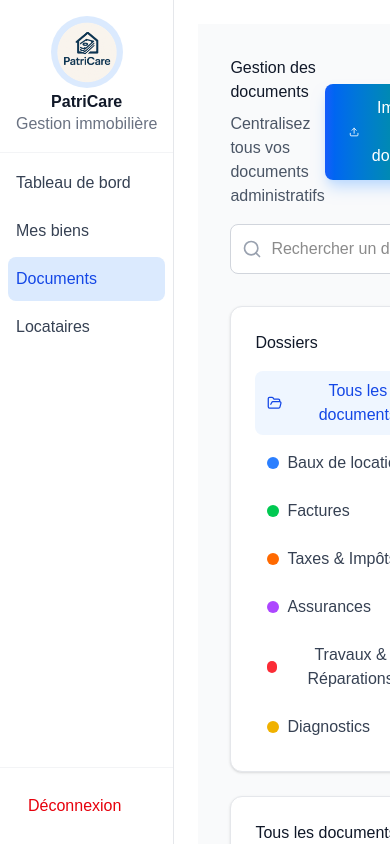
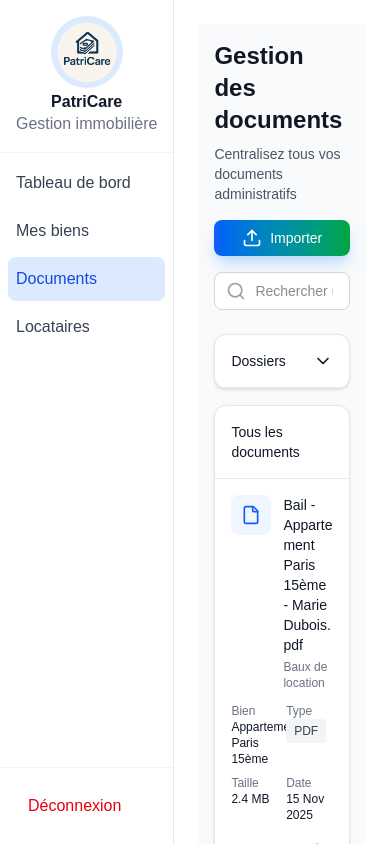
Before and after one commit to P3psHy/patricare, a Next.js app in the folder patricare-front/: page /documents in a window 390 px wide. Built offline with nearby package versions, Linux system fonts and the light colour scheme.

Commit message:
responsive

```diff
--- a/patricare-front/app/documents/page.tsx
+++ b/patricare-front/app/documents/page.tsx
@@ -10,6 +10,7 @@ import {
   Trash2,
   FolderOpen,
   File,
+  ChevronDown,
 } from "lucide-react";
 
 import { useRouter } from "next/navigation";
@@ -18,6 +19,7 @@ export default function DocumentsPage() {
   const router = useRouter();
   const [searchTerm, setSearchTerm] = useState("");
   const [selectedFolder, setSelectedFolder] = useState<string | null>(null);
+  const [showFolders, setShowFolders] = useState(false);
 
   // Modal importer document
   const [showImportModal, setShowImportModal] = useState(false);
@@ -123,24 +125,30 @@ export default function DocumentsPage() {
       doc.folder.toLowerCase().includes(searchTerm.toLowerCase())
   );
 
+  const selectedFolderName = selectedFolder
+    ? folders.find((f) => f.id === selectedFolder)?.name
+    : "Tous les documents";
+
   return (
     <div className="flex">
-
-      <main className="flex-1 p-8 bg-gray-50">
-        <div className="mb-8">
-          <div className="flex items-center justify-between mb-4">
+      <main className="flex-1 p-4 md:p-8 bg-gray-50 min-h-screen">
+        <div className="mb-6 md:mb-8">
+          <div className="flex flex-col sm:flex-row items-start sm:items-center justify-between gap-4 mb-4">
             <div>
-              <h1 className="text-gray-900 mb-2">Gestion des documents</h1>
-              <p className="text-gray-600">
+              <h1 className="text-2xl md:text-3xl font-semibold text-gray-900 mb-2">
+                Gestion des documents
+              </h1>
+              <p className="text-sm md:text-base text-gray-600">
                 Centralisez tous vos documents administratifs
               </p>
             </div>
             <button
               onClick={() => setShowImportModal(true)}
-              className="flex items-center gap-2 bg-gradient-to-r from-blue-600 to-green-600 text-white px-6 py-3 rounded-lg hover:from-blue-700 hover:to-green-700 transition shadow-lg shadow-blue-200"
+              className="w-full sm:w-auto flex items-center justify-center gap-2 bg-gradient-to-r from-blue-600 to-green-600 text-white px-4 md:px-6 py-2 md:py-3 rounded-lg hover:from-blue-700 hover:to-green-700 transition shadow-lg shadow-blue-200 text-sm md:text-base"
             >
               <Upload className="w-5 h-5" />
-              Importer un document
+              <span className="hidden sm:inline">Importer un document</span>
+              <span className="sm:hidden">Importer</span>
             </button>
           </div>
           <div className="relative">
@@ -150,19 +158,46 @@ export default function DocumentsPage() {
               value={searchTerm}
               onChange={(e) => setSearchTerm(e.target.value)}
               placeholder="Rechercher un document..."
-              className="w-full pl-10 pr-4 py-3 bg-white border border-gray-300 rounded-lg focus:ring-2 focus:ring-blue-500 focus:border-transparent outline-none"
+              className="w-full pl-10 pr-4 py-2 md:py-3 bg-white border border-gray-300 rounded-lg focus:ring-2 focus:ring-blue-500 focus:border-transparent outline-none text-sm md:text-base"
             />
           </div>
         </div>
 
-        <div className="grid grid-cols-1 lg:grid-cols-4 gap-6">
+        <div className="grid grid-cols-1 lg:grid-cols-4 gap-4 md:gap-6">
+          {/* Sidebar - Dossiers */}
           <div className="lg:col-span-1">
-            <div className="bg-white rounded-xl border border-gray-200 shadow-sm p-6">
-              <h3 className="text-gray-900 mb-4">Dossiers</h3>
-              <div className="space-y-2">
+            <div className="bg-white rounded-xl border border-gray-200 shadow-sm">
+              {/* Header pour mobile */}
               <button
-                  onClick={() => setSelectedFolder(null)}
-                  className={`w-full flex items-center justify-between px-3 py-2 rounded-lg transition ${selectedFolder === null
+                onClick={() => setShowFolders(!showFolders)}
+                className="lg:hidden w-full p-4 flex items-center justify-between border-b border-gray-200"
+              >
+                <h3 className="text-gray-900 font-medium text-sm md:text-base">
+                  Dossiers
+                </h3>
+                <ChevronDown
+                  className={`w-5 h-5 transition-transform ${
+                    showFolders ? "rotate-180" : ""
+                  }`}
+                />
+              </button>
+
+              {/* Contenu dossiers */}
+              <div
+                className={`${
+                  showFolders ? "block" : "hidden"
+                } lg:block p-4 md:p-6 space-y-2`}
+              >
+                <h3 className="text-gray-900 mb-4 font-medium text-sm md:text-base hidden lg:block">
+                  Dossiers
+                </h3>
+                <button
+                  onClick={() => {
+                    setSelectedFolder(null);
+                    setShowFolders(false);
+                  }}
+                  className={`w-full flex items-center justify-between px-3 py-2 rounded-lg transition text-sm ${
+                    selectedFolder === null
                       ? "bg-blue-50 text-blue-700"
                       : "text-gray-700 hover:bg-gray-50"
                   }`}
@@ -171,14 +206,20 @@ export default function DocumentsPage() {
                     <FolderOpen className="w-4 h-4" />
                     <span>Tous les documents</span>
                   </div>
-                  <span className="text-gray-500">{documents.length}</span>
+                  <span className="text-gray-500 text-xs md:text-sm">
+                    {documents.length}
+                  </span>
                 </button>
 
                 {folders.map((folder) => (
                   <button
                     key={folder.id}
-                    onClick={() => setSelectedFolder(folder.id)}
-                    className={`w-full flex items-center justify-between px-3 py-2 rounded-lg transition ${selectedFolder === folder.id
+                    onClick={() => {
+                      setSelectedFolder(folder.id);
+                      setShowFolders(false);
+                    }}
+                    className={`w-full flex items-center justify-between px-3 py-2 rounded-lg transition text-sm ${
+                      selectedFolder === folder.id
                         ? "bg-blue-50 text-blue-700"
                         : "text-gray-700 hover:bg-gray-50"
                     }`}
@@ -187,32 +228,34 @@ export default function DocumentsPage() {
                       <div
                         className={`w-3 h-3 rounded-full ${colorMap[folder.color]}`}
                       />
-                      <span>{folder.name}</span>
+                      <span className="truncate">{folder.name}</span>
                     </div>
-                    <span className="text-gray-500">{folder.count}</span>
+                    <span className="text-gray-500 text-xs md:text-sm flex-shrink-0 ml-2">
+                      {folder.count}
+                    </span>
                   </button>
                 ))}
               </div>
             </div>
           </div>
 
+          {/* Contenu principal - Tableau */}
           <div className="lg:col-span-3">
             <div className="bg-white rounded-xl border border-gray-200 shadow-sm">
-              <div className="p-6 border-b border-gray-200">
-                <div className="flex items-center justify-between">
-                  <h3 className="text-gray-900">
-                    {selectedFolder
-                      ? folders.find((f) => f.id === selectedFolder)?.name
-                      : "Tous les documents"}
+              <div className="p-4 md:p-6 border-b border-gray-200">
+                <h3 className="text-gray-900 text-sm md:text-base font-medium">
+                  {selectedFolderName}
                 </h3>
               </div>
-              </div>
 
-              <div className="overflow-x-auto">
-                <table className="w-full">
+              {/* Tableau pour desktop */}
+              <div className="hidden md:block overflow-x-auto">
+                <table className="w-full text-sm">
                   <thead>
                     <tr className="border-b border-gray-200">
-                      <th className="text-left p-4 text-gray-600">Nom du document</th>
+                      <th className="text-left p-4 text-gray-600">
+                        Nom du document
+                      </th>
                       <th className="text-left p-4 text-gray-600">Bien</th>
                       <th className="text-left p-4 text-gray-600">Type</th>
                       <th className="text-left p-4 text-gray-600">Taille</th>
@@ -229,26 +272,36 @@ export default function DocumentsPage() {
                       >
                         <td className="p-4">
                           <div className="flex items-center gap-3">
-                            <div className="w-10 h-10 bg-blue-50 rounded-lg flex items-center justify-center">
+                            <div className="w-10 h-10 bg-blue-50 rounded-lg flex items-center justify-center flex-shrink-0">
                               <File className="w-5 h-5 text-blue-600" />
                             </div>
-                            <div>
-                              <p className="text-gray-900">{doc.name}</p>
-                              <p className="text-gray-500">{doc.folder}</p>
+                            <div className="min-w-0">
+                              <p className="text-gray-900 truncate text-sm">
+                                {doc.name}
+                              </p>
+                              <p className="text-gray-500 text-xs">
+                                {doc.folder}
+                              </p>
                             </div>
                           </div>
                         </td>
 
-                        <td className="p-4 text-gray-600">{doc.property}</td>
+                        <td className="p-4 text-gray-600 text-sm">
+                          {doc.property}
+                        </td>
 
                         <td className="p-4">
-                          <span className="inline-flex items-center px-2 py-1 rounded bg-gray-100 text-gray-700">
+                          <span className="inline-flex items-center px-2 py-1 rounded bg-gray-100 text-gray-700 text-xs">
                             {doc.type}
                           </span>
                         </td>
 
-                        <td className="p-4 text-gray-600">{doc.size}</td>
-                        <td className="p-4 text-gray-600">{doc.date}</td>
+                        <td className="p-4 text-gray-600 text-sm">
+                          {doc.size}
+                        </td>
+                        <td className="p-4 text-gray-600 text-sm">
+                          {doc.date}
+                        </td>
 
                         <td className="p-4">
                           <div className="flex gap-2">
@@ -269,34 +322,95 @@ export default function DocumentsPage() {
                 </table>
               </div>
 
+              {/* Liste pour mobile */}
+              <div className="md:hidden divide-y divide-gray-100">
+                {filteredDocuments.map((doc) => (
+                  <div key={doc.id} className="p-4 hover:bg-gray-50 transition">
+                    <div className="flex items-start gap-3 mb-3">
+                      <div className="w-10 h-10 bg-blue-50 rounded-lg flex items-center justify-center flex-shrink-0">
+                        <File className="w-5 h-5 text-blue-600" />
+                      </div>
+                      <div className="flex-1 min-w-0">
+                        <p className="text-gray-900 font-medium text-sm break-words">
+                          {doc.name}
+                        </p>
+                        <p className="text-gray-500 text-xs mt-1">
+                          {doc.folder}
+                        </p>
+                      </div>
+                    </div>
+
+                    <div className="grid grid-cols-2 gap-2 text-xs mb-3">
+                      <div>
+                        <p className="text-gray-500">Bien</p>
+                        <p className="text-gray-900">{doc.property}</p>
+                      </div>
+                      <div>
+                        <p className="text-gray-500">Type</p>
+                        <span className="inline-flex items-center px-2 py-1 rounded bg-gray-100 text-gray-700 text-xs">
+                          {doc.type}
+                        </span>
+                      </div>
+                      <div>
+                        <p className="text-gray-500">Taille</p>
+                        <p className="text-gray-900">{doc.size}</p>
+                      </div>
+                      <div>
+                        <p className="text-gray-500">Date</p>
+                        <p className="text-gray-900">{doc.date}</p>
+                      </div>
+                    </div>
+
+                    <div className="flex gap-2 justify-end">
+                      <button className="p-2 text-blue-600 hover:bg-blue-50 rounded-lg transition">
+                        <Eye className="w-4 h-4" />
+                      </button>
+                      <button className="p-2 text-green-600 hover:bg-green-50 rounded-lg transition">
+                        <Download className="w-4 h-4" />
+                      </button>
+                      <button className="p-2 text-red-600 hover:bg-red-50 rounded-lg transition">
+                        <Trash2 className="w-4 h-4" />
+                      </button>
+                    </div>
+                  </div>
+                ))}
+              </div>
+
               {filteredDocuments.length === 0 && (
-                <div className="p-12 text-center">
+                <div className="p-8 md:p-12 text-center">
                   <FileText className="w-12 h-12 text-gray-300 mx-auto mb-4" />
-                  <p className="text-gray-500">Aucun document trouvé</p>
+                  <p className="text-gray-500 text-sm md:text-base">
+                    Aucun document trouvé
+                  </p>
                 </div>
               )}
             </div>
           </div>
         </div>
       </main>
+
+      {/* Modal Importer */}
       {showImportModal && (
-        <div className="fixed inset-0 bg-black bg-opacity-50 flex items-center justify-center p-4 z-50">
-          <div className="bg-white rounded-2xl max-w-xl w-full max-h-[90vh] overflow-y-auto">
-            <div className="p-6 border-b border-gray-200">
-              <h2 className="text-gray-900">Importer un document</h2>
+        <div className="fixed inset-0 bg-black bg-opacity-50 flex items-center justify-center p-4 z-50 overflow-y-auto">
+          <div className="bg-white rounded-2xl max-w-xl w-full my-8">
+            <div className="p-4 md:p-6 border-b border-gray-200">
+              <h2 className="text-lg md:text-xl font-semibold text-gray-900">
+                Importer un document
+              </h2>
             </div>
 
-            <div className="p-6 space-y-4">
-
+            <div className="p-4 md:p-6 space-y-4">
               <div>
-                <label className="block text-gray-700 mb-2">
+                <label className="block text-gray-700 mb-2 text-sm font-medium">
                   Sélectionner un fichier
                 </label>
 
-                <label className="w-full border border-dashed border-gray-400 rounded-xl p-6 flex flex-col items-center justify-center cursor-pointer hover:bg-gray-50 transition">
+                <label className="w-full border border-dashed border-gray-400 rounded-xl p-4 md:p-6 flex flex-col items-center justify-center cursor-pointer hover:bg-gray-50 transition">
                   <Upload className="w-8 h-8 text-gray-500 mb-2" />
-                  <span className="text-gray-600">
-                    {file ? file.name : "Déposez un fichier ici ou cliquez pour parcourir"}
+                  <span className="text-gray-600 text-sm md:text-base text-center">
+                    {file
+                      ? file.name
+                      : "Déposez un fichier ici ou cliquez pour parcourir"}
                   </span>
                   <input
                     type="file"
@@ -307,10 +421,10 @@ export default function DocumentsPage() {
               </div>
             </div>
 
-            <div className="p-6 border-t border-gray-200 flex gap-3">
+            <div className="p-4 md:p-6 border-t border-gray-200 flex flex-col sm:flex-row gap-3">
               <button
                 onClick={() => setShowImportModal(false)}
-                className="flex-1 px-4 py-2 border border-gray-300 rounded-lg text-gray-700 hover:bg-gray-50 transition"
+                className="flex-1 px-4 py-2 border border-gray-300 rounded-lg text-gray-700 hover:bg-gray-50 transition text-sm"
               >
                 Annuler
               </button>
@@ -320,7 +434,7 @@ export default function DocumentsPage() {
                   setShowImportModal(false);
                   setFile(null);
                 }}
-                className="flex-1 px-4 py-2 bg-gradient-to-r from-blue-600 to-green-600 text-white rounded-lg hover:from-blue-700 hover:to-green-700 transition"
+                className="flex-1 px-4 py-2 bg-gradient-to-r from-blue-600 to-green-600 text-white rounded-lg hover:from-blue-700 hover:to-green-700 transition text-sm"
               >
                 Importer
               </button>
```
Lines whose indentation alone changed are shown as unchanged.
